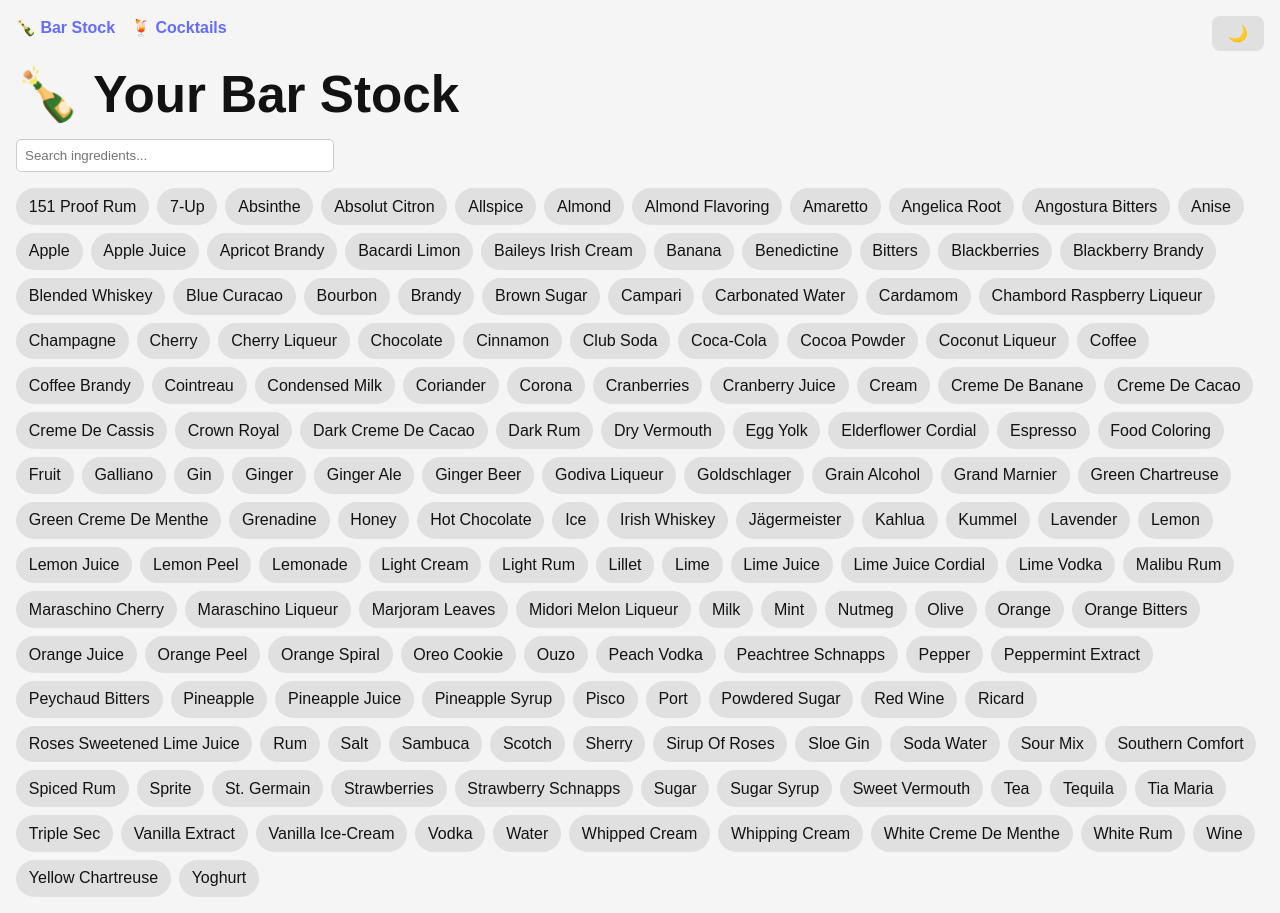
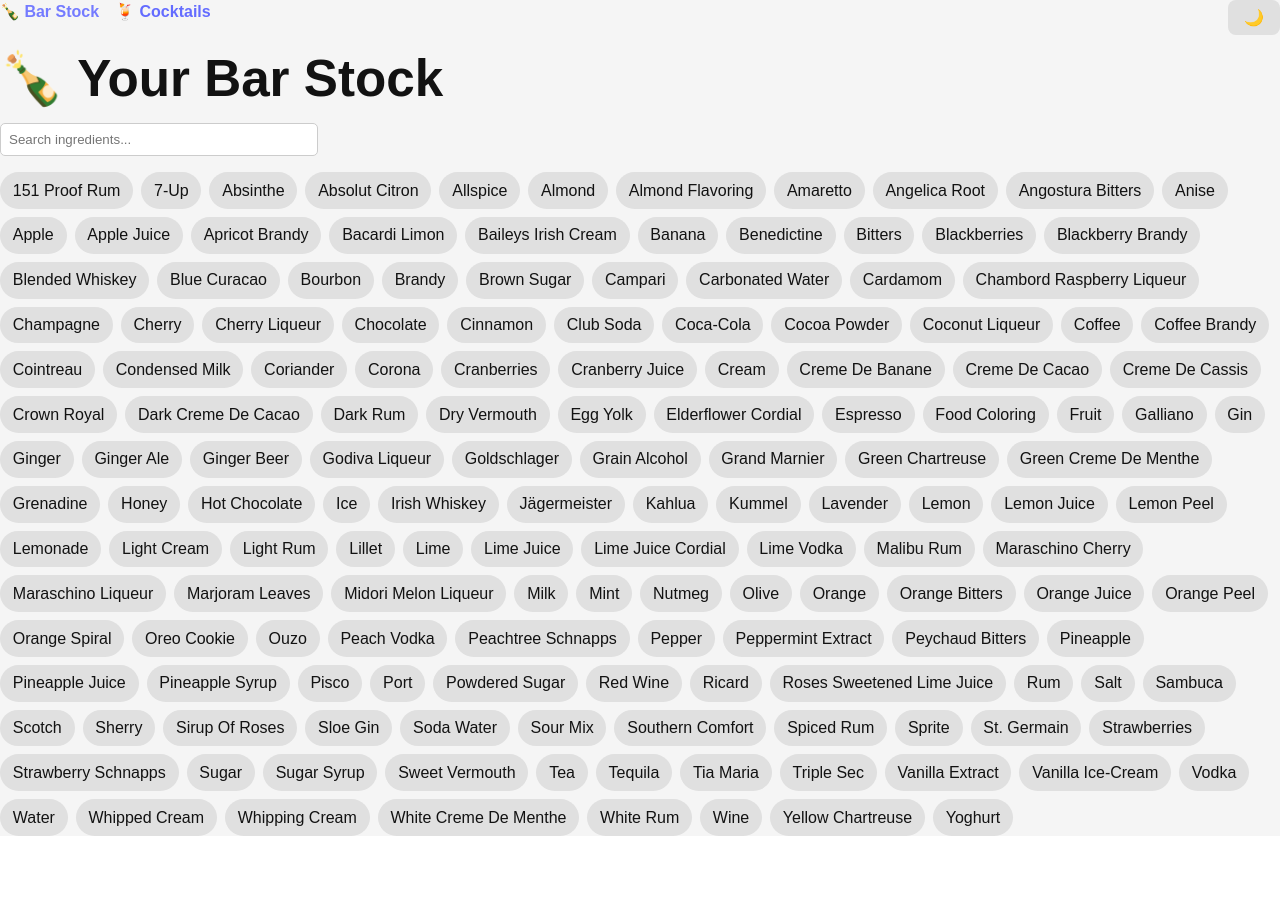
Before and after one commit to masterpoag/Bar-Mate, a React (Vite) app: page / in a window 1280 px wide. After the commit the page ends 836 px from the top, so only its background shows below. Built offline with nearby package versions, Linux system fonts and the light colour scheme.

Commit message:
fixing the padding on the top

```diff
--- a/src/App.jsx
+++ b/src/App.jsx
@@ -21,7 +21,7 @@ function App() {
 
   return (
     <Router>
-      <div style={{ padding: "1rem", fontFamily: "Arial, sans-serif" }}>
+      <div style={{ padding: "0rem", fontFamily: "Arial, sans-serif" }}>
         <nav style={navStyle}>
           <Link to="/" style={linkStyle}>🍾 Bar Stock</Link>
           <Link to="/cocktails" style={linkStyle}>🍹 Cocktails</Link>
```
